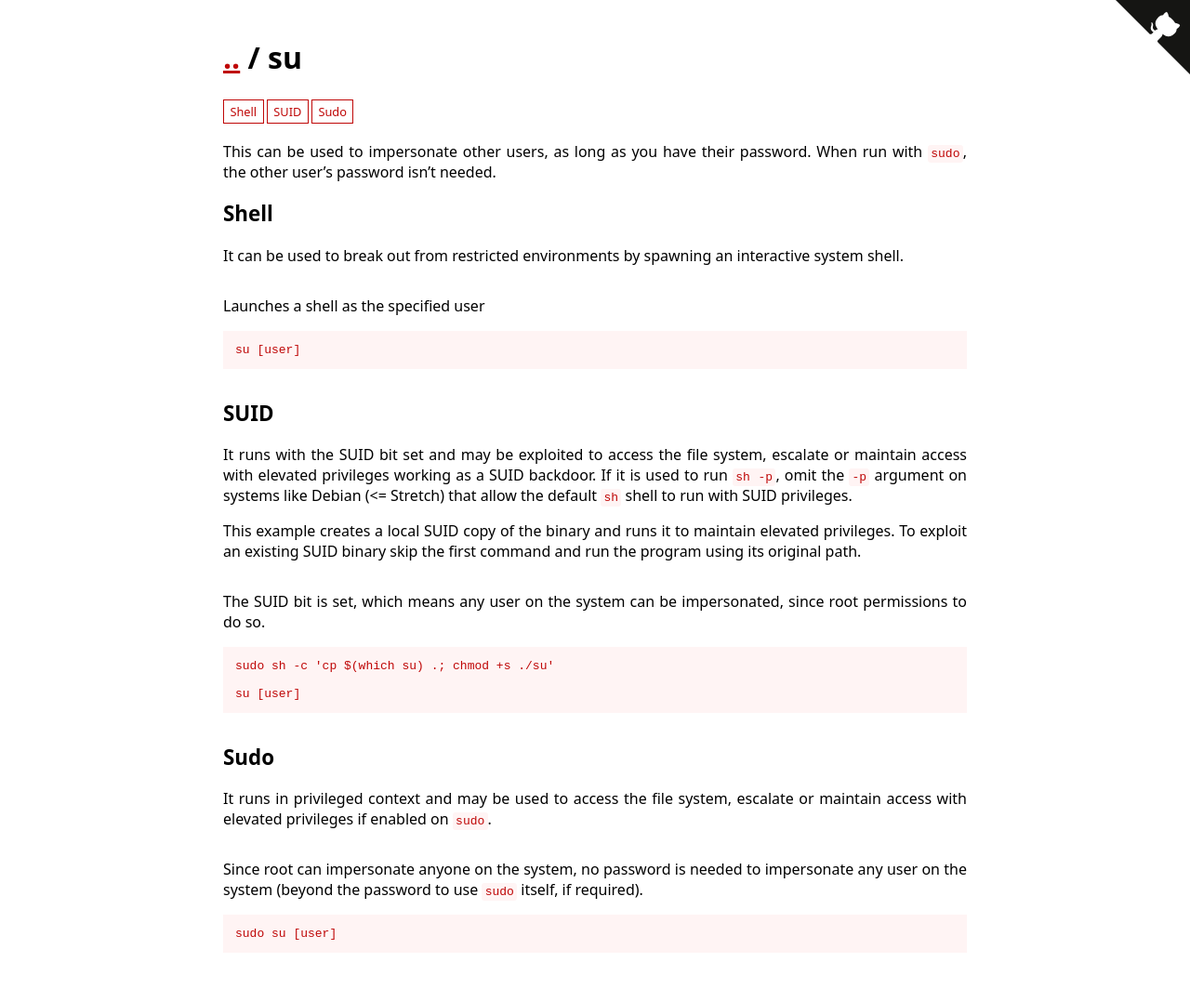
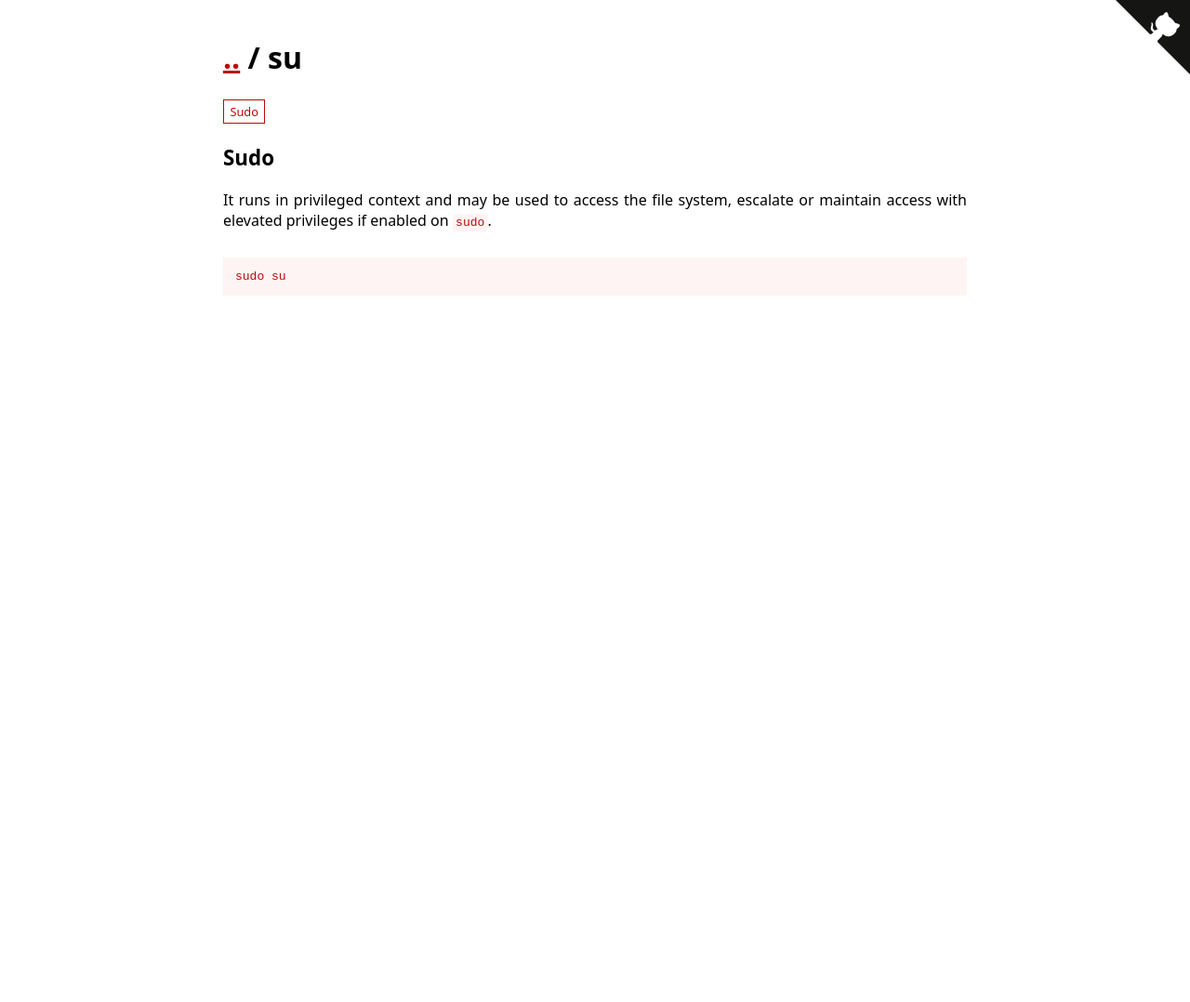
Before and after one commit to GTFOBins/GTFOBins.github.io, a Jekyll site: the page built from _gtfobins/su.md, in a window 1280 px wide. Shown: the whole page at 93% size. Built offline with Jekyll 4.4.1, drawn with Linux system fonts in a browser that asks for light colours; after the commit the page ends 900 px from its top, so only the background shows below that.

Commit message:
Simplify

```diff
--- a/_gtfobins/su.md
+++ b/_gtfobins/su.md
@@ -1,16 +1,5 @@
 ---
-description: This can be used to impersonate other users, as long as you have their password. When run with `sudo`, the other user's password isn't needed.
 functions:
-  shell:
-    - description: Launches a shell as the specified user
-      code: |
-        su [user]
-  suid:
-    - description: The SUID bit is set, which means any user on the system can be impersonated, since root permissions to do so.
-      code: |
-        su [user]
   sudo:
-    - description: Since root can impersonate anyone on the system, no password is needed to impersonate any user on the system (beyond the password to use `sudo` itself, if required).
-      code: |
-        sudo su [user]
+    - code: sudo su
 ---
```
